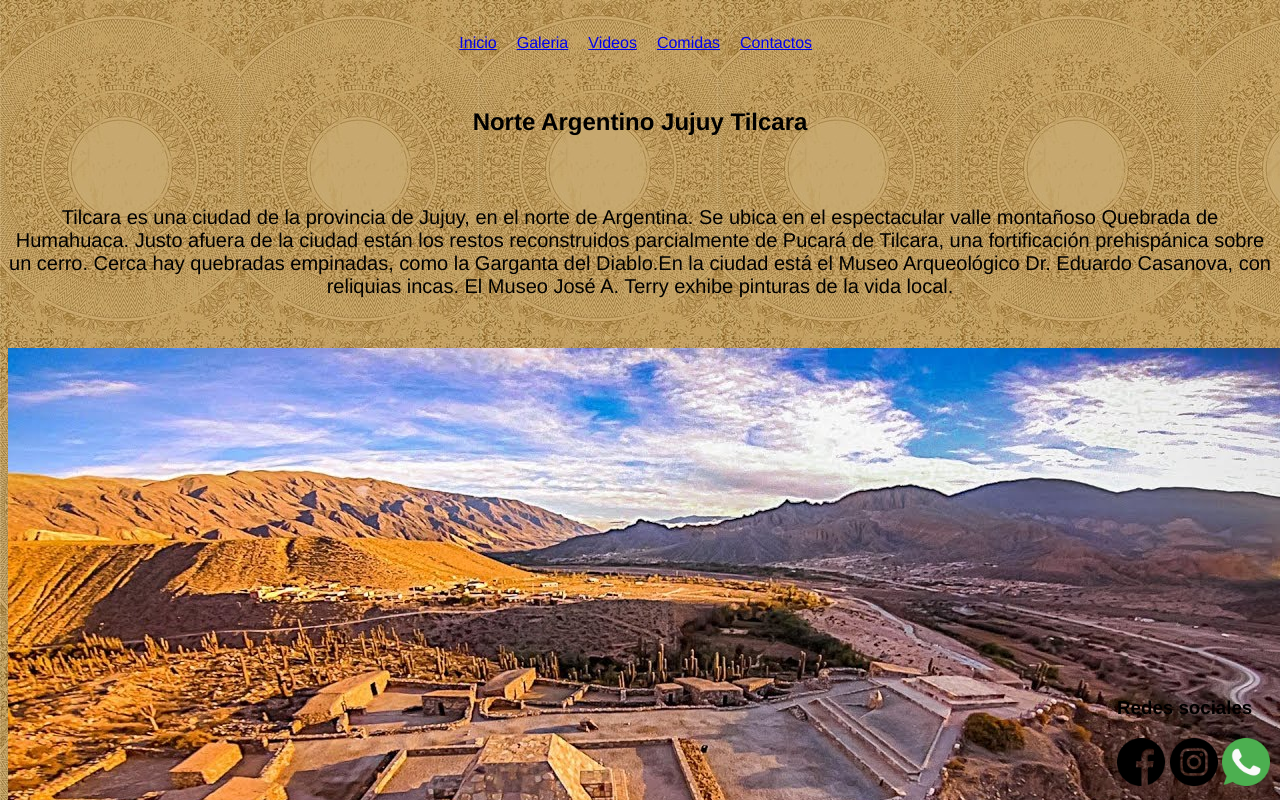
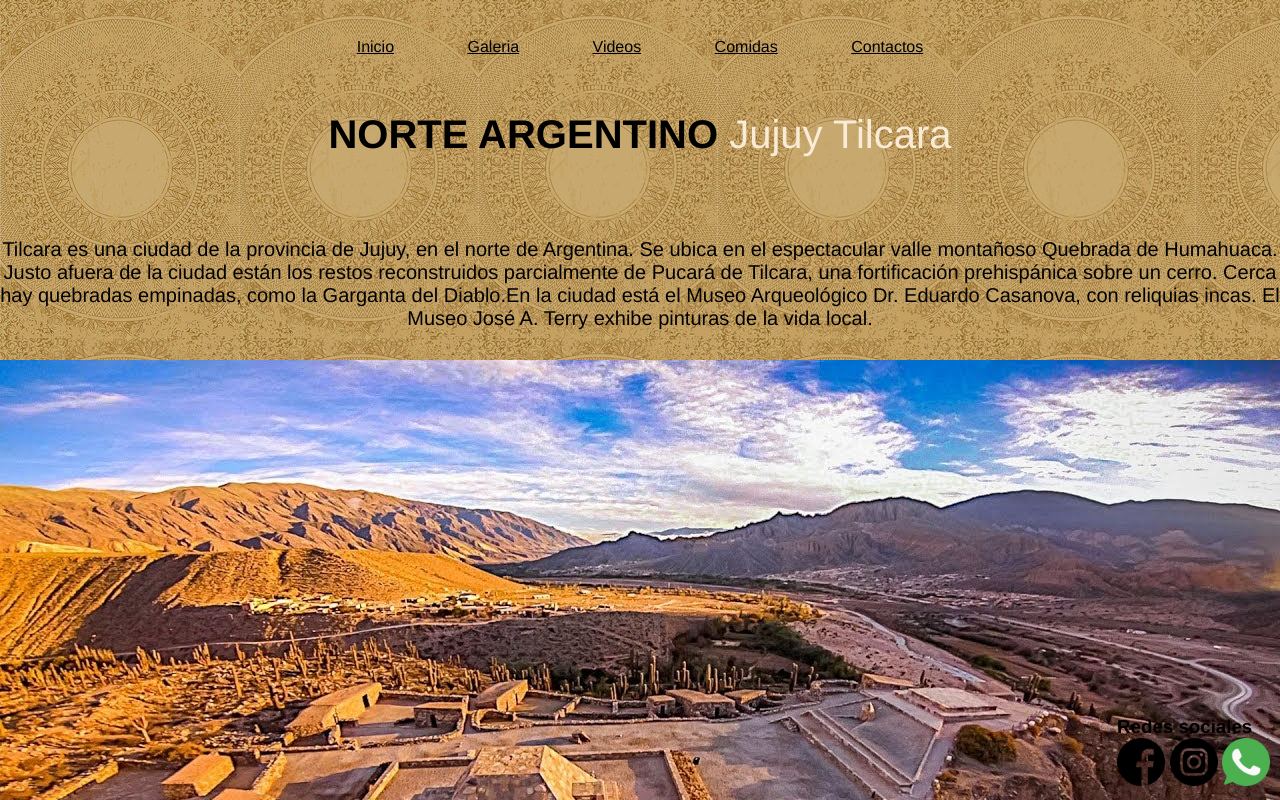
Before and after one commit to alerodriguez1994/norteargentino, a plain HTML site: page index.html in a window 1280 px wide. Shown: the top 800 px of the page. Drawn offline with nearby package versions, Linux system fonts and the light colour scheme.

Commit message:
modificacion en el index

```diff
--- a/css/style.css
+++ b/css/style.css
@@ -1,4 +1,10 @@
 /* INDEX */
+
+*{
+    padding:0;
+    margin:0;
+
+}
 
 body
 {   font-family: 'Franklin Gothic Medium', 'Arial Narrow', Arial, sans-serif;
@@ -8,35 +14,53 @@ body
 header{
 display: grid;
 grid-template-columns: repeat(12,1fr);
-grid-template-rows: 5rem  ;
+grid-template-rows: 5rem 8rem ;
 
 }
 
 nav{
-grid-column: 5/9;
+grid-column: 4/10 ;
 
 }
 
-.Navindex {
+.ulnav{
 display: flex;
-width: 100% ;
+width: 100%;
 height: 100%;
-justify-self: center;
+list-style: none;
+justify-content: space-around;
 
 }
 
-.Navindex li{
-margin: 10px;
+.ulnav li{
+align-self: flex-end;
+padding-bottom: 1.5rem;
 
 }
 
+.ulnav li a{
+    color:black
+}
 
-.Titulo__index {
-grid-template-rows: 7rem;
-text-align: center;
-margin: auto;
-padding: 20px 10px 20px 10px ;
+.ulnav li a:hover{
+    color:white;
 }
+
+.Titulo__index{
+    grid-column: 4/10;
+    grid-row: 2/3;
+    justify-self: center;
+    padding-top: 2rem;
+}
+.Titulo__index h1{
+    font-size:2.5rem;
+}
+
+.Titulo__index h1 span{
+    font-weight: 100;
+    color:antiquewhite;
+}
+
 
 .Parrafo1 {
 
--- a/index.html
+++ b/index.html
@@ -15,7 +15,7 @@
 
         <header>
             <nav>
-            <ul class="Navindex" >
+                <ul class="ulnav" >
                         <li> <a href ="index.html" >Inicio</a> </li>
                         <li> <a href="paginas/galeria.html" >Galeria</a> </li>
                         <li> <a href="paginas/videos.html" >Videos</a> </li>
@@ -24,23 +24,23 @@
                 </ul>
             </nav>
 
+            <div class="Titulo__index" >
+                <h1> NORTE ARGENTINO <span>Jujuy Tilcara</span></h1>
+
+
+            </div>
+
+
         </header>
 
+        <section class="Parrafo1">
+
+            <div>
 
 
+                 <p>Tilcara es una ciudad de la provincia de Jujuy, en el norte de Argentina. Se ubica en el espectacular valle montañoso Quebrada de Humahuaca. Justo afuera de la ciudad están los restos reconstruidos parcialmente de Pucará de Tilcara, una fortificación prehispánica sobre un cerro. Cerca hay quebradas empinadas, como la Garganta del Diablo.En la ciudad está el Museo Arqueológico Dr. Eduardo Casanova, con reliquias incas. El Museo José A. Terry exhibe pinturas de la vida local.</p>
 
-
-
-
-        <section>
-
-             <h1 class="Titulo__index"> Norte Argentino Jujuy Tilcara </h1>
-
-
-
-
-
-              <p class="Parrafo1">Tilcara es una ciudad de la provincia de Jujuy, en el norte de Argentina. Se ubica en el espectacular valle montañoso Quebrada de Humahuaca. Justo afuera de la ciudad están los restos reconstruidos parcialmente de Pucará de Tilcara, una fortificación prehispánica sobre un cerro. Cerca hay quebradas empinadas, como la Garganta del Diablo.En la ciudad está el Museo Arqueológico Dr. Eduardo Casanova, con reliquias incas. El Museo José A. Terry exhibe pinturas de la vida local.</p>
+            </div>
 
         </section>
 
@@ -48,9 +48,9 @@
        <section>
                <div >
 
-                       <img src="/multimedia/galeriatilcara/pucaratilcara.jpg" class="img-fluid" alt="pucara tilcara" >
-                       <img src ="/multimedia/pucaraindex.jpg" alt="pucara tilcara" class="img-fluid" >
-                       <img src="/multimedia/galeriatilcara/cactusindex.jpg" alt="cactustilcara" class="img-fluid">
+                       <img src="/multimedia/galeriatilcara/pucaratilcara.jpg"  alt="pucara tilcara" >
+                       <img src ="/multimedia/pucaraindex.jpg" alt="pucara tilcara">
+                       <img src="/multimedia/galeriatilcara/cactusindex.jpg" alt="cactustilcara" >
                </div>
 
                <div>
```
Lines whose indentation alone changed are shown as unchanged.
